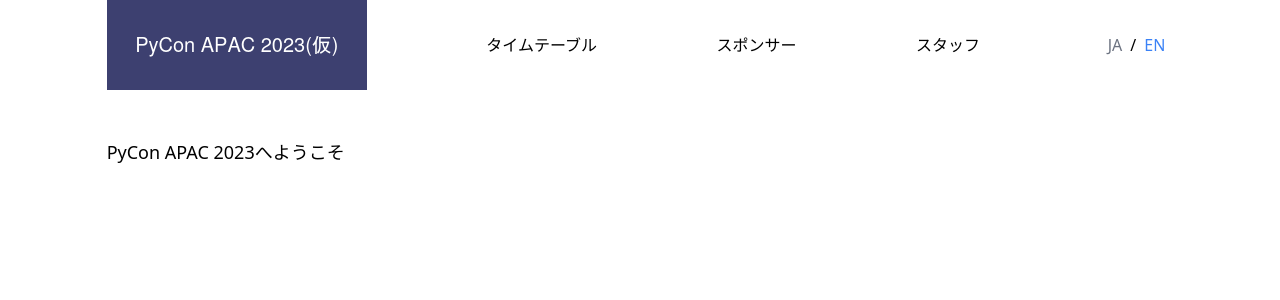
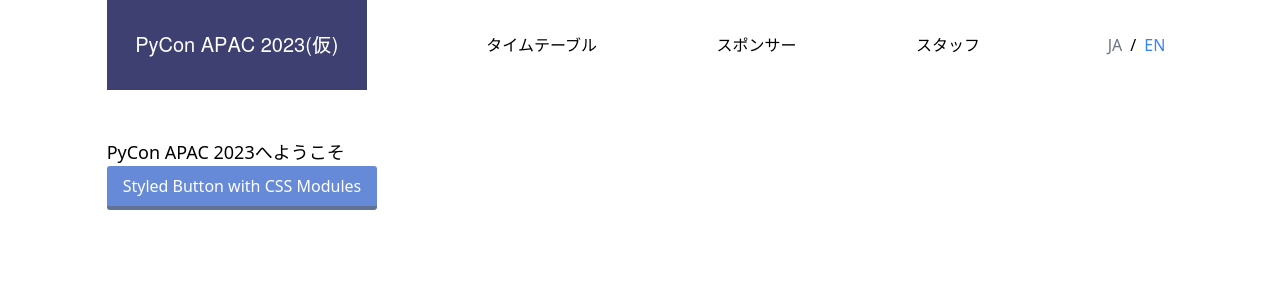
Before and after one commit to pyconjp/pycon.jp.2023, a Next.js app: page / in a window 1280 px wide. Shown: the top 300 px of the page. Built offline with nearby package versions, Linux system fonts and the light colour scheme.

Commit message:
CSS Modulesを用いたデザインサンプル追加

```diff
--- a/src/pages/index.tsx
+++ b/src/pages/index.tsx
@@ -1,5 +1,6 @@
 import Head from 'next/head'
 import useLocale from "@/components/hooks/locale";
+import styles from "@/styles/button.module.css";
 
 export default function Home() {
   const {t} = useLocale();
@@ -14,6 +15,11 @@ export default function Home() {
       </Head>
       <div className='h-[2000px]'>
         <h1 className='text-lg'>{t.GREETING}</h1>
+
+        {/*CSS Modulesを用いたデザインのサンプル*/}
+        <div className={styles.button}>
+          Styled Button with CSS Modules
+        </div>
       </div>
     </>
   )
--- /dev/null
+++ b/src/styles/button.module.css
@@ -0,0 +1,10 @@
+/*このファイルはサンプルです後ほど削除します*/
+.button {
+  display: inline-block;
+  padding: 0.5em 1em;
+  text-decoration: none;
+  background: #668ad8;
+  color: #FFF;
+  border-bottom: solid 4px #627295;
+  border-radius: 3px;
+}
```
